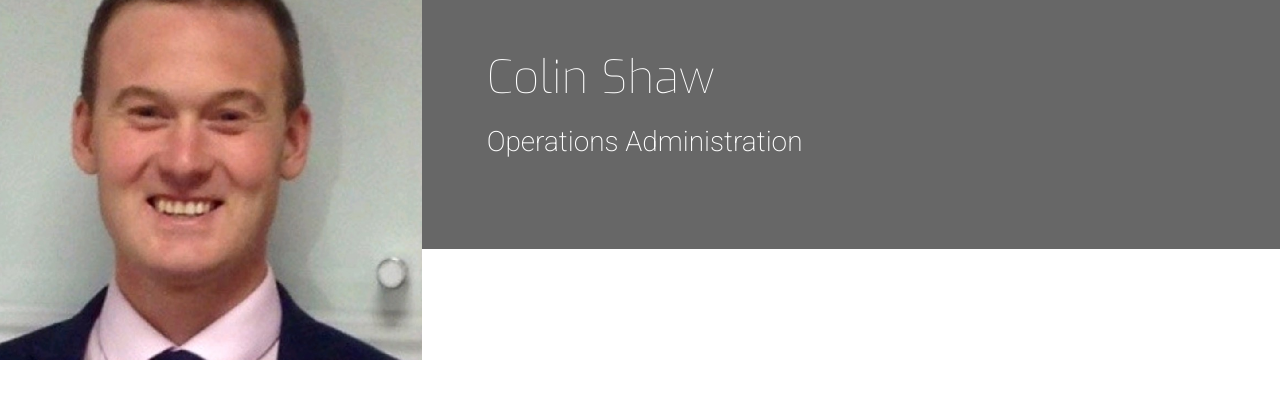
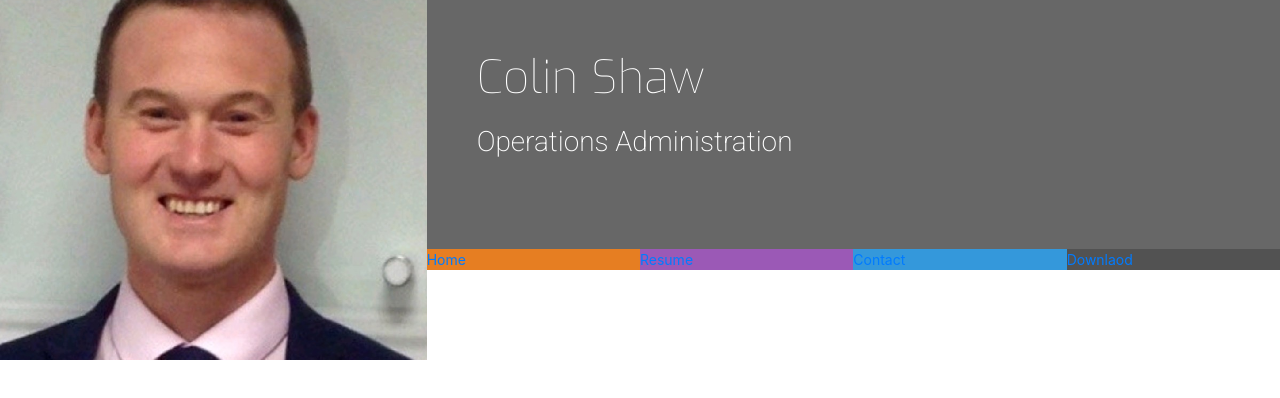
Before and after one commit to colinshaw1/colin-shaw-bootstrap-cv, a plain HTML site: page index.html in a window 1280 px wide. Drawn offline with nearby package versions, Linux system fonts and the light colour scheme.

Commit message:
Add navbar items and over writting bootstrap built in margins

```diff
--- a/assets/css/style.css
+++ b/assets/css/style.css
@@ -2,6 +2,18 @@
 /*---------------------------Colours */
 .bg-color-name-title {
     background-color: #676767;
+}
+.ui-menu-color-home{
+    background-color: #e67e22;
+}
+.ui-menu-color-resume{
+    background-color: #9b59b6;
+}
+.ui-menu-color-contact{
+    background-color: #3498db;
+}
+.ui-menu-color-download{
+    background-color: #525252;
 }
 
 /*----------------------------heading */
@@ -40,3 +52,15 @@ header {
     margin-bottom: 90px;
     color: #fff;
 }
+
+/* Fixing built in bootstarp error that adds in margin pushing dowload section to push onto the next line*/
+.list-inline-item:not(:last-child){
+    margin: 0;
+}
+.menucontainer{
+    font-size: 0;
+}
+#nav li{
+    font-size: 14px;
+    padding: 0;
+}
--- a/index.html
+++ b/index.html
@@ -14,16 +14,34 @@
 
 <body>
     <header>
-        <div class="row">
+        <div class="row no-gutters">
             <a href="index.html" class="col-md-4 logo">
 
             </a>
             <div class="col-md-8">
-                <div class="row bg-color-name-title">
+                <div class="row bg-color-name-title no-gutters">
                     <div class="col heading">
                         <h1 class="name">Colin Shaw</h1>
                         <h2 class="title">Operations Administration</h2>
 
+                    </div>
+                </div>
+                <div class="row v">
+                    <div class="col">
+                        <ul id="nav" class="list-inline menucontainer">
+                            <li class="col-6 col-sm-3 ui-menu-color-home list-inline-item">
+                                <a href="#"><span>Home</span></a>
+                            </li>
+                            <li class="col-6 col-sm-3 ui-menu-color-resume list-inline-item">
+                                <a href="#"><span>Resume</span></a>
+                            </li>
+                            <li class="col-6 col-sm-3 ui-menu-color-contact list-inline-item">
+                                <a href="#"><span>Contact</span></a>
+                            </li>
+                            <li class="col-6 col-sm-3 ui-menu-color-download list-inline-item">
+                                <a href="#"><span>Downlaod</span></a>
+                            </li>
+                        </ul>
                     </div>
                 </div>
 
```
